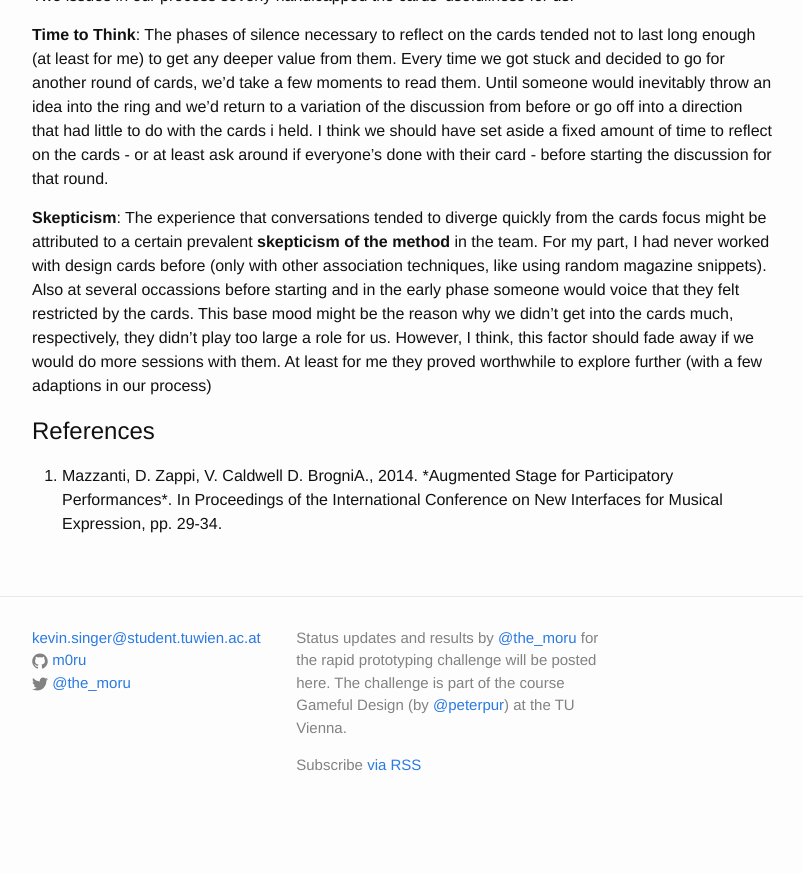
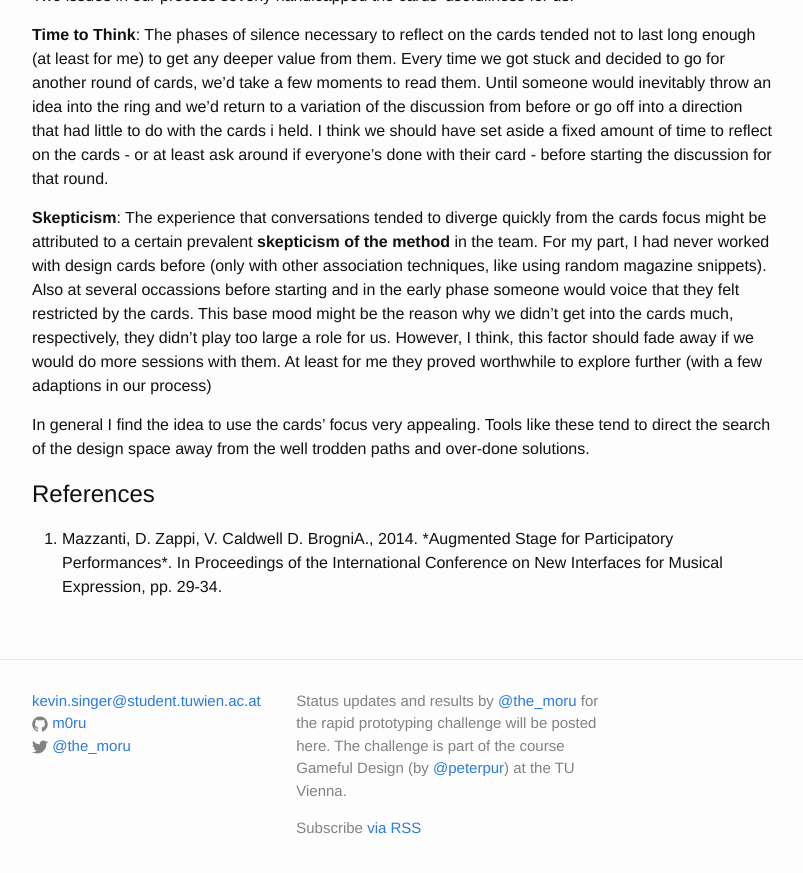
Before and after one commit to m0ru/gameful-design, a Jekyll site: the page built from _posts/2015-04-01-music.md, in a window 1280 px wide and 900 px high, scrolled down 5577 px. Shown: the top 873 px of the window, without its empty margins (238-1041 px from the left). Built offline with Jekyll 4.4.1, drawn with Linux system fonts in a browser that asks for light colours; before the commit the page ends 6414 px from its top, so only the background shows below that.

Commit message:
Some of the feedback worked in.

```diff
--- a/_posts/2015-04-01-music.md
+++ b/_posts/2015-04-01-music.md
@@ -129,19 +129,19 @@ After that we mainly refined the dance-battle concept. Most of the elements we'd
 
 Two issues in our process severly handicapped the cards' usefullness for us:
 
-<a id="timetothink"></a>**Time to Think**: The phases of silence necessary to reflect on the cards tended not to last long enough (at
-least for me) to get any deeper value from them. Every time we got stuck and decided to go for another round of cards, we'd take a few moments to read them. Until someone would inevitably throw an idea into the ring and we'd return to a variation of the discussion from before or go off into a direction that had little to do with the cards i held. I think we should have set aside a fixed amount of time to reflect on the cards - or at least ask around if everyone's done with their
+<a id="timetothink"></a>**Time to Think**: The phases of silence necessary to reflect on the cards tended not to last long enough (at least for me) to get any deeper value from them. Every time we got stuck and decided to go for another round of cards, we'd take a few moments to read them. Until someone would inevitably throw an idea into the ring and we'd return to a variation of the discussion from before or go off into a direction that had little to do with the cards i held. I think we should have set aside a fixed amount of time to reflect on the cards - or at least ask around if everyone's done with their
 card - before starting the discussion for that round.
 
 <a id="skepticism"></a>**Skepticism**: The experience that conversations tended to diverge quickly from the cards focus might be attributed to a certain prevalent **skepticism of the method** in the team. For my part, I had never worked with design cards before (only with other association techniques, like using random magazine snippets). Also at several occassions before starting and in the early phase someone would voice that they felt restricted by the cards. This base mood might be the reason why we didn't get
 into the cards much, respectively, they didn't play too large a role for us. However, I think, this factor should fade away if we would do more sessions with them. At least for me they proved worthwhile to explore further (with a few adaptions in our process)
+
+In general I find the idea to use the cards' focus very appealing. Tools like these tend to direct the search of the design space away from the well trodden paths and over-done solutions.
 
 <!--
 well trodden paths (interaction at concert, motion tracking,...) / see notebook
 
 good for facets of existing ideas
 
-@ merchandise: person(s) with most dancing get it for free
 
 only decision @ last song might be enough (minimal preparation) or only visuals
 
```
